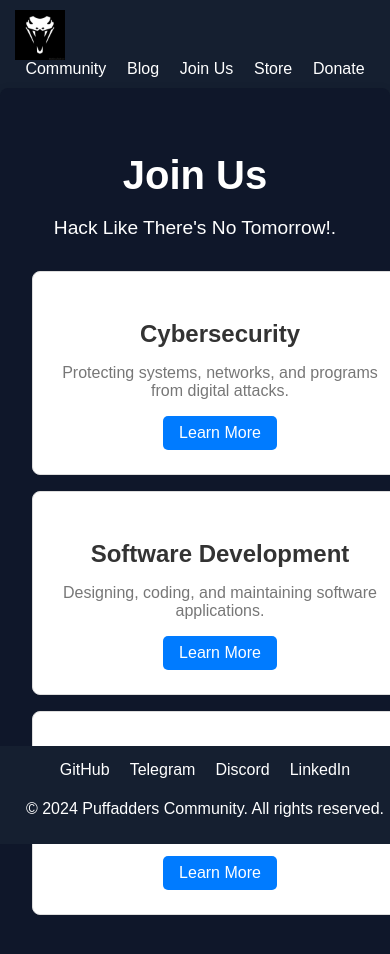
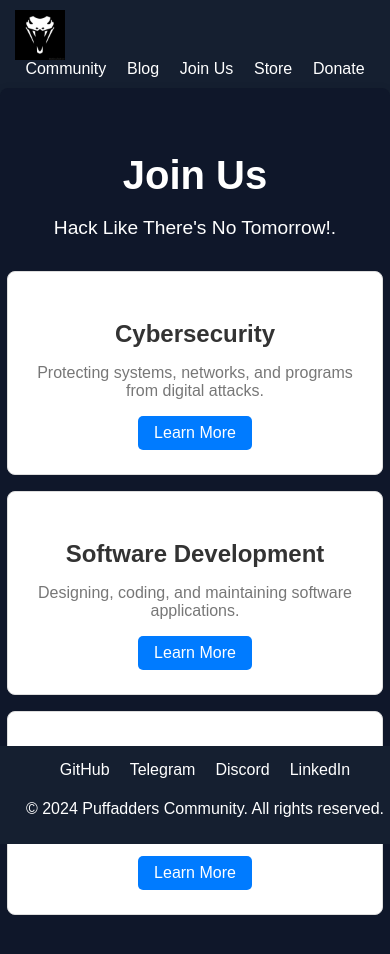
Before and after one commit to mukuvi/PUFFADDERS, a React (Vite) app in the folder client/: page /joinus in a window 390 px wide. Shown: the top 954 px of the page. Built offline with nearby package versions, Linux system fonts and the light colour scheme.

Commit message:
puffadders

```diff
--- a/client/src/styles.css
+++ b/client/src/styles.css
@@ -124,7 +124,6 @@ nav a:hover {
   background-color: #0056b3;
 }
 
-/* Animation Keyframes */
 @keyframes scroll {
   0% {
     transform: translateX(100%);
@@ -134,17 +133,22 @@ nav a:hover {
   }
 }
 
-/* Mobile Styles */
 @media (max-width: 768px) {
+  .join-us-container {
+    margin-bottom: 2rem;
+  }
+
   .join-us-fields {
     flex-direction: column;
     animation: none;
+    align-items: center;
   }
 
   .join-us-field {
     margin-right: 0;
     margin-bottom: 1rem;
     width: 100%;
+    text-align: center;
   }
 }
 
```
